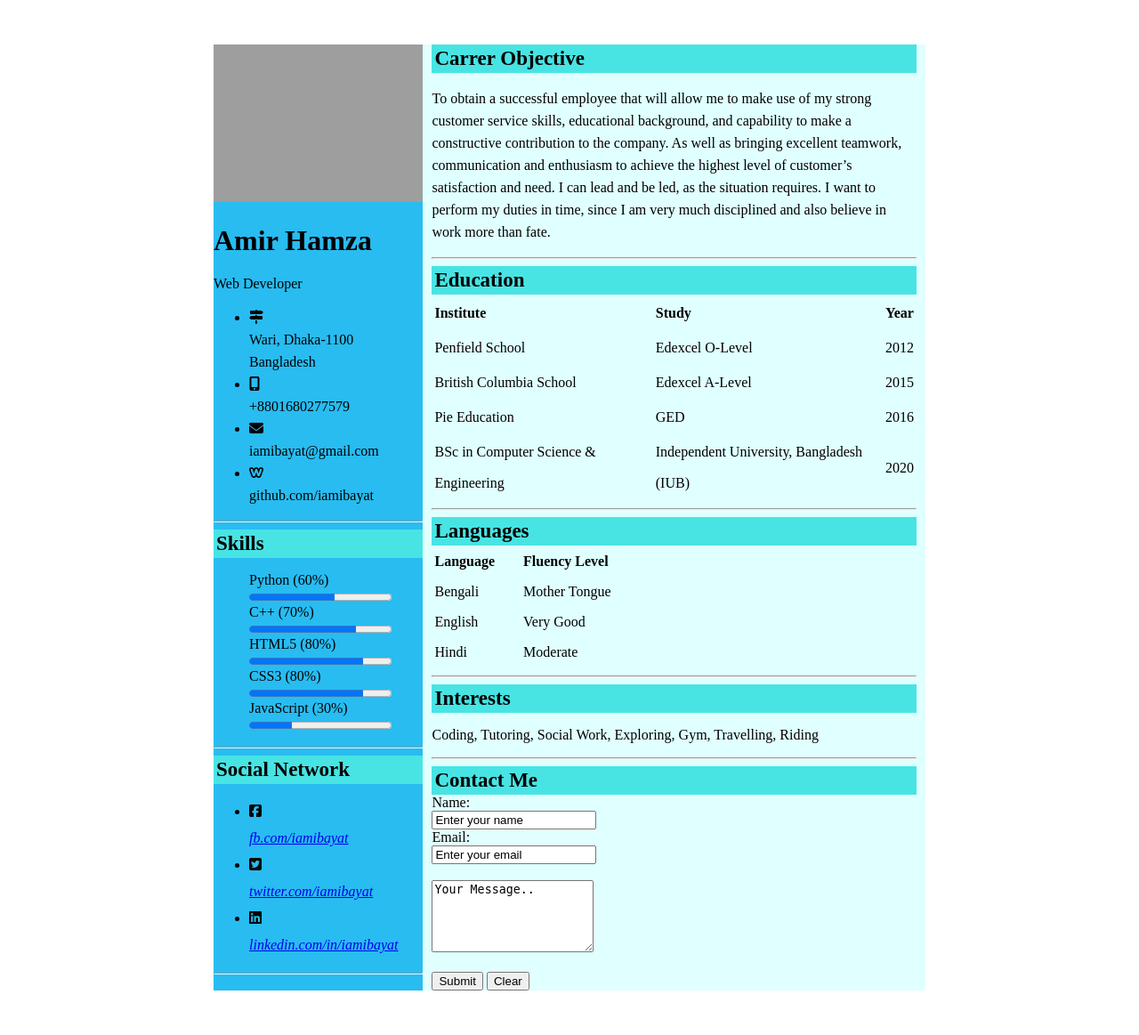
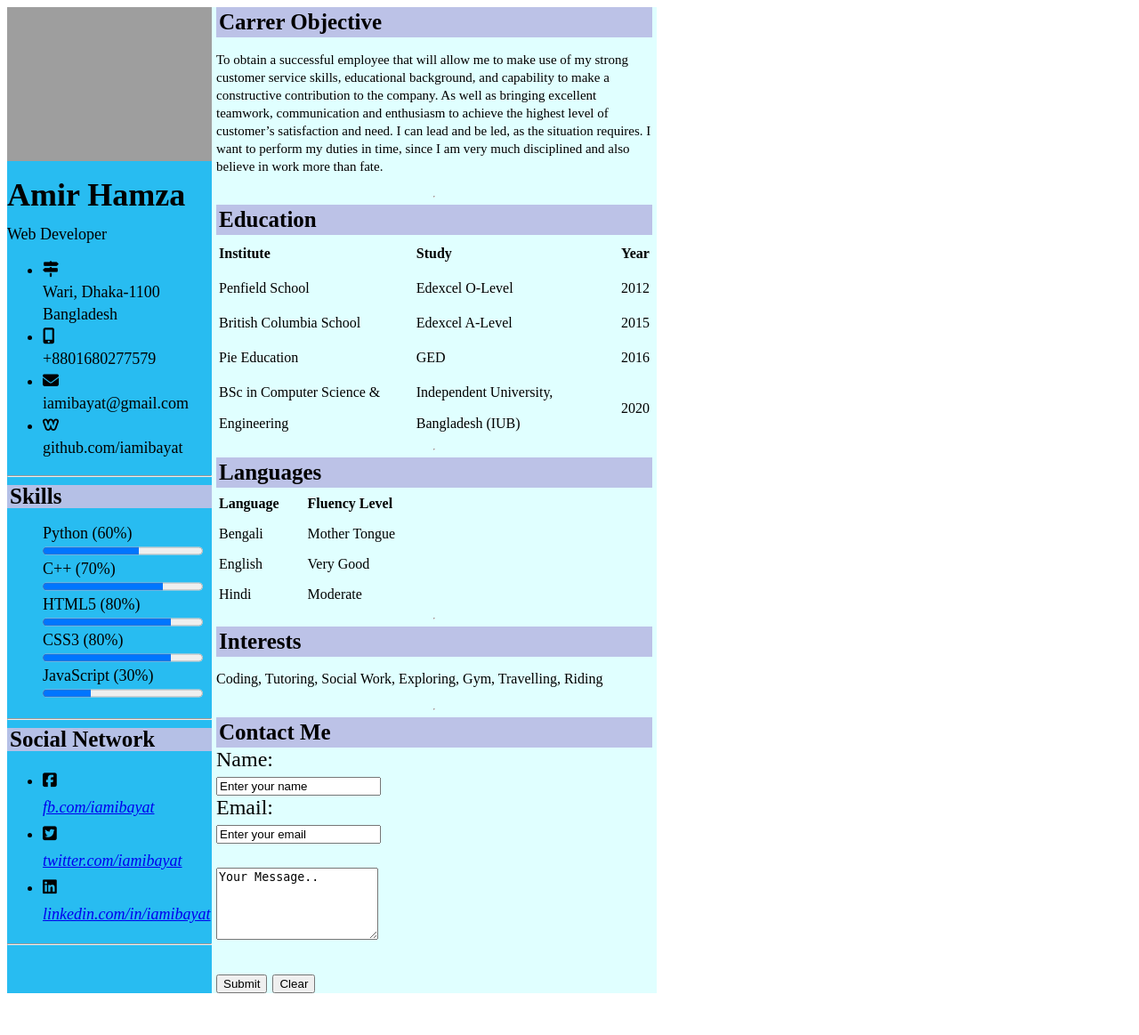
Before and after one commit to iamibayat/Resume-AmirHamza, a PHP site: page / in a window 1280 px wide. Shown: the whole page at 89% size. After the commit the page ends 1116 px from the top, so only its background shows below. Run offline with PHP 8.4, Linux system fonts and the light colour scheme; some libraries are stand-ins or nearby versions; grey boxes are pictures that could not be loaded.

Commit message:
final assignment

```diff
--- a/classwork/index.html
+++ b/classwork/index.html
@@ -2,14 +2,16 @@
 <html>
     <head>
         <meta charset="UTF-8">
+        <meta name="viewport" content="width=device-width, initial-scale=1">
         <title>Amir's Resume</title>
         <script src="https://kit.fontawesome.com/b99e675b6e.js"></script>
         <link rel="stylesheet" href="style.css" >
+        <link rel="stylesheet" href="responsive.css" >
     </head>
 
     <body>
-        <div class = "Resume" style="display: flex; width: 800px; margin: 50px auto; background-color:lightcyan;">
-
+        <div class = "Resume"
+        style="background-color:lightcyan;">
 
             <div class= "LHS">
                 <div class = "Profile">
@@ -190,7 +192,7 @@
                         <input type="text" id="fname" name="fname" value="Enter your name"><br>
                         <label for="email">Email:</label><br>
                         <input type="text" id="lname" name="lname" value="Enter your email"><br><br>
-                        <textarea rows=5 column=40>Your Message..</textarea><br><br>
+                        <textarea rows=5 column=50>Your Message..</textarea><br><br>
                         <input type="submit" value="Submit">
                         <input type="submit" value="Clear">
                     </form>
--- a/classwork/responsive.css
+++ b/classwork/responsive.css
@@ -1 +1,23 @@
-/* Your responsive CSS styles go here */
+
+@media screen and (max-width:500px)
+{
+    .RHS{
+        background-color: rgba(15, 128, 173, 0.76);
+    }
+
+}
+
+@media screen and (min-width:1000px)
+{
+        .Title{
+        background-color: rgba(187, 192, 231, 0.966);
+    }
+}
+
+@media (min-width: 600px) and (max-width: 800px)
+{
+    .Title{
+        color: rgb(25, 19, 182);
+    }
+
+}
--- a/classwork/style.css
+++ b/classwork/style.css
@@ -1,31 +1,49 @@
 #objective{
-    line-height: 25px;
-    font-size: 16px;
+    line-height: 20px;
+    font-size: 15px;
 }
 
 .Title{
     background-color: rgb(72, 228, 228);
     font-weight: bold;
     font-family: 'Times New Roman', Times, serif;
-    font-size: 23px;
+    font-size: 25px;
     color: black;
     padding: 3px;
+    margin: 0px;
 }
 
 
 .RHS{
-    width: 740px;
-    margin-left: 10px;
-    margin-right: 10px;
+    display: flex;
+    flex-direction: column;
+    flex-wrap: wrap;
+    font-size: medium;
+    padding-left: 5px;
+    width: 490px;
+
 }
 
 
 .LHS{
-    width: 320px;
     background-color: #28bcf1;
+    width:230px;
+    line-height: 20px;
+    font-size: large;
 
 }
 
 a{
     font-style: italic;
 }
+
+.Resume{
+    display: flex;
+    flex-wrap: wrap;
+    max-width: 730px;
+}
+
+
+.Contact{
+    font-size: x-large;
+}
```
